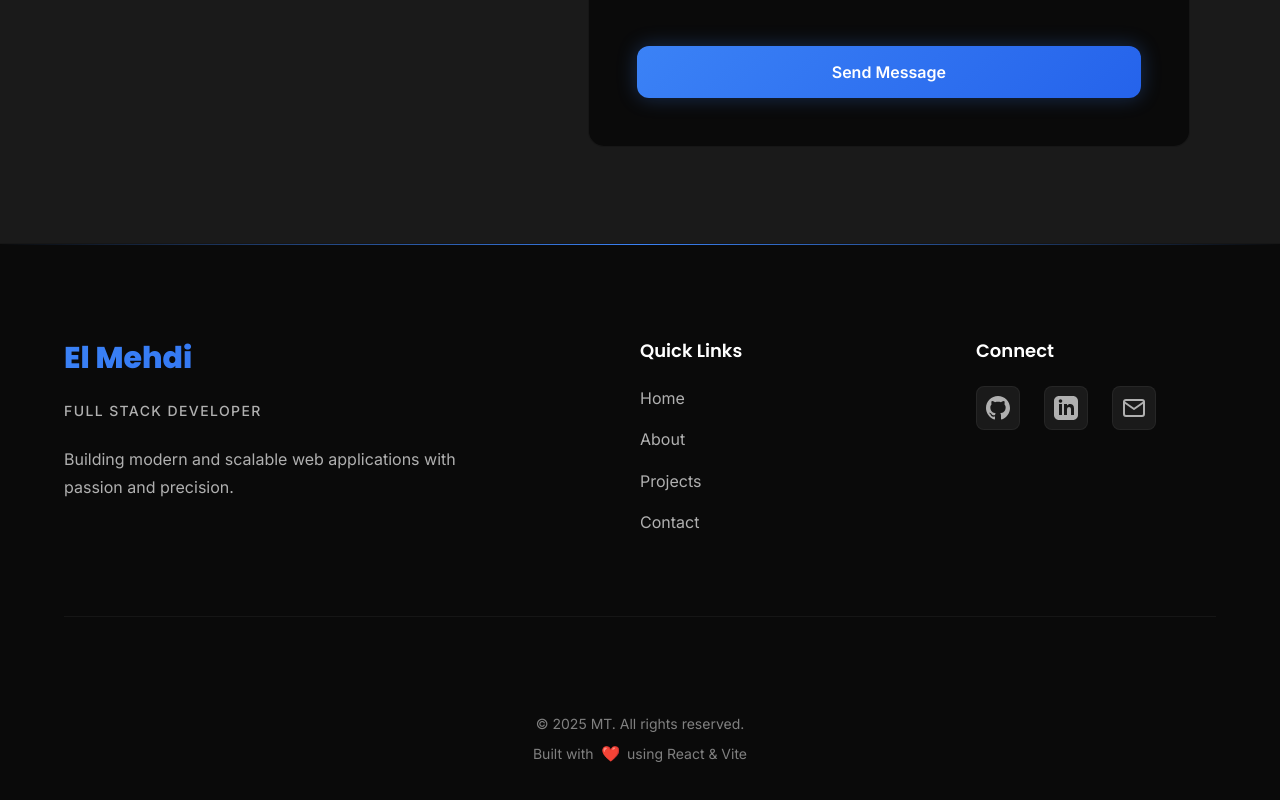
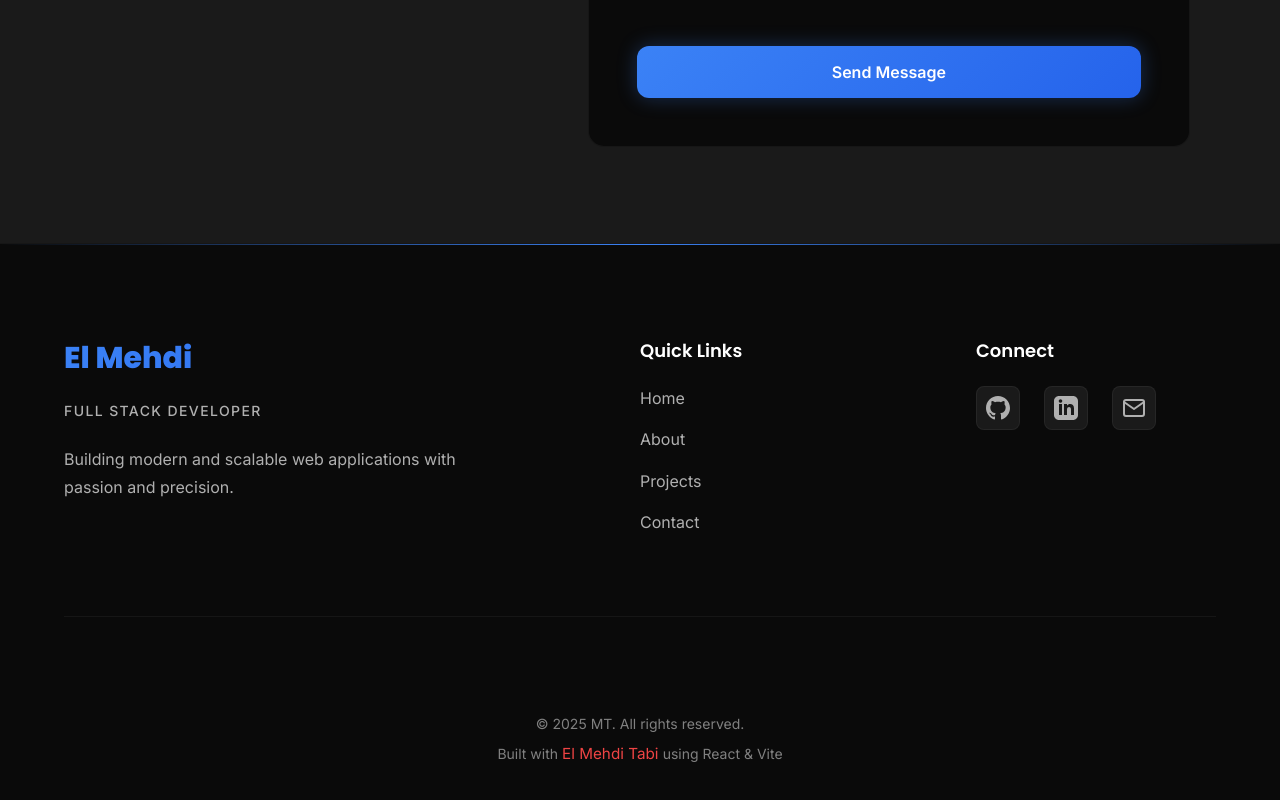
Before and after one commit to elmehdi05tabi/portfolio-, a React (Vite) app: page / in a window 1280 px wide. Shown: the part 8763-9563 px from the top of the page. Built offline with nearby package versions, Linux system fonts and the light colour scheme.

Commit message:
change footer

```diff
--- a/src/components/Footer.jsx
+++ b/src/components/Footer.jsx
@@ -102,7 +102,7 @@ function Footer() {
                         &copy; {currentYear} MT. All rights reserved.
                     </p>
                     <p className="footer-credit">
-                        Built with <span className="heart">❤️</span> using React & Vite
+                        Built with <span className="heart">El Mehdi Tabi</span> using React & Vite
                     </p>
                 </div>
             </div>
```
